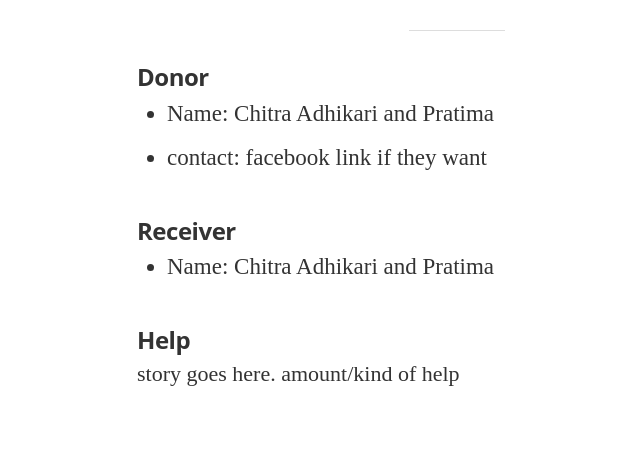
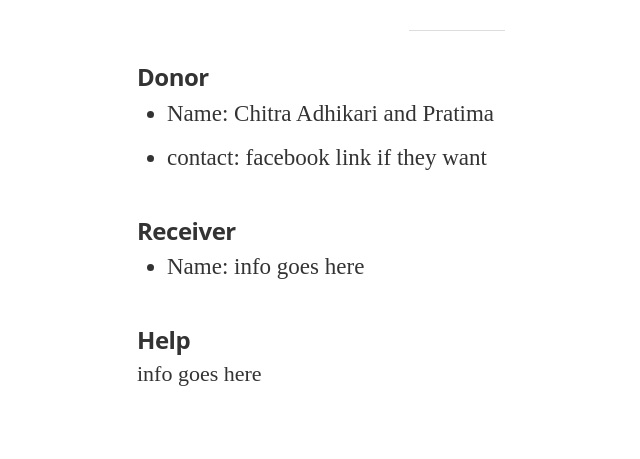
Before and after one commit to aawaraorg/aawaraorg.github.io, a Jekyll site: the page built from pages/projects/shikshya-dikshya/episodes/01.md, in a window 1280 px wide. Shown: the part 598-1057 px from the top of the page, without its empty margins (183-823 px from the left). Built offline with Jekyll 4.4.1, drawn with Linux system fonts in a browser that asks for light colours; nearby versions of some CDN libraries; some web fonts are replaced.

Commit message:
ep 1 edit

```diff
--- a/pages/projects/shikshya-dikshya/episodes/01.md
+++ b/pages/projects/shikshya-dikshya/episodes/01.md
@@ -14,8 +14,8 @@ permalink: /shikshya-dikshya/episodes/01/
 
 ##### Receiver
 
-* Name: Chitra Adhikari and Pratima
+* Name: info goes here
 
 ##### Help
 
-story goes here. amount/kind of help
+info goes here
```
Also changed, not shown: 2 other files.
